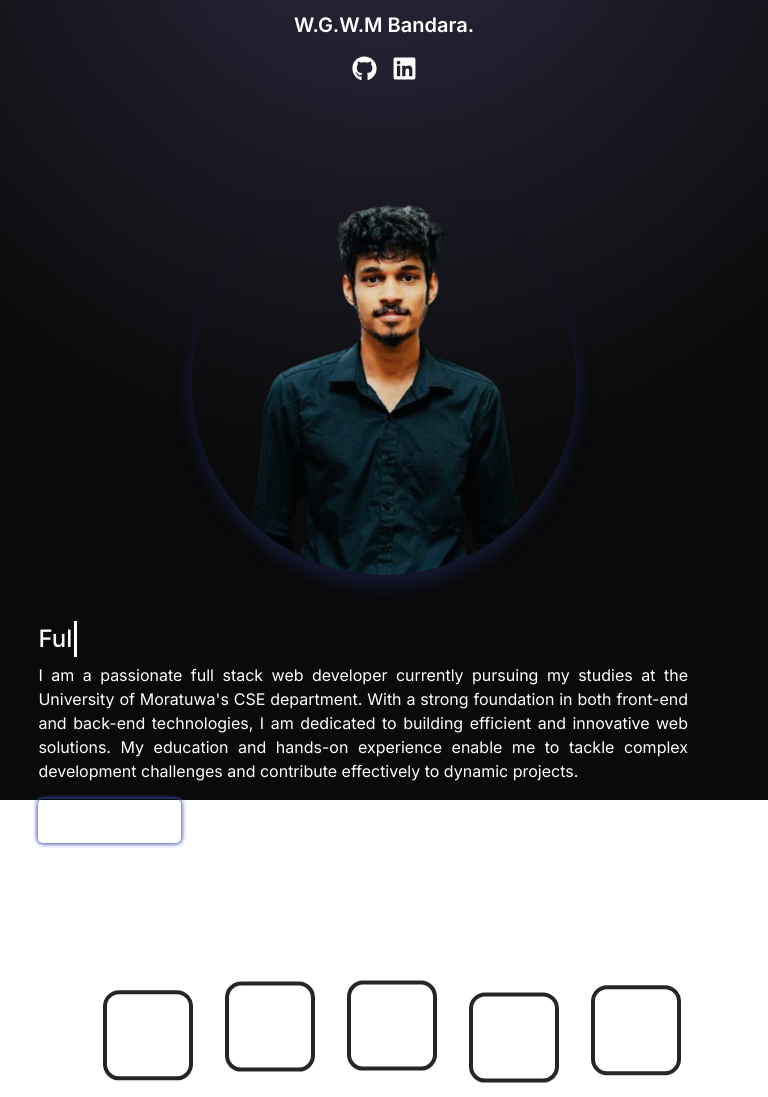
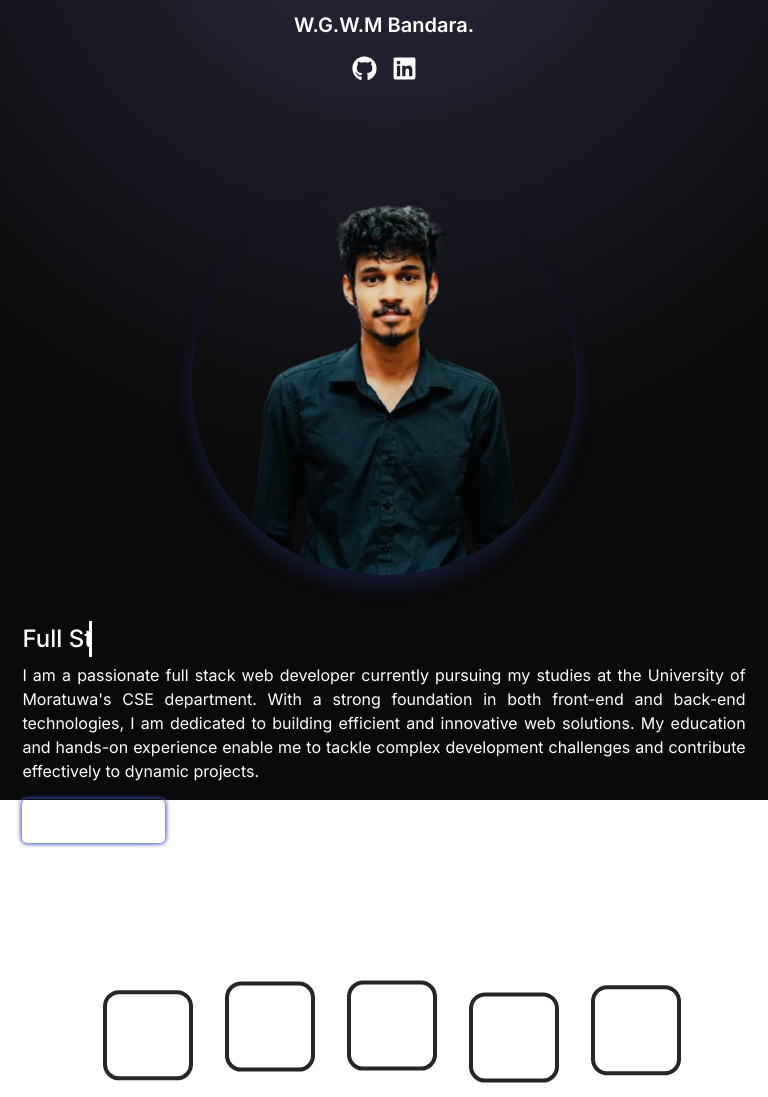
Before and after one commit to WimukthiMadushan/Portfolio, a React (Vite) app: page / in a window 768 px wide. Shown: the top 1097 px of the page. Built offline with nearby package versions, Linux system fonts and the light colour scheme.

Commit message:
change responsive for mobiles

```diff
--- a/src/Styles/Hero.css
+++ b/src/Styles/Hero.css
@@ -238,7 +238,6 @@
   .hero-content {
     margin-top: 6%;
     text-align: justify;
-    padding-left: 5%;
   }
   .hero-title {
     display: inline-block;
@@ -331,6 +330,8 @@
   .hero-content {
     margin-top: 6%;
     text-align: justify;
+    padding-left: 1.4rem;
+    padding-right: 1.4rem;
   }
   .hero-title {
     display: inline-block;
@@ -356,14 +357,13 @@
       width: 0;
     }
     to {
-      width: 50%;
+      width: 80%;
     }
   }
 
   .hero-description {
     color: white;
     font-size: 1rem;
-    width: 100%;
   }
   .hero-button {
     background: transparent;
```
